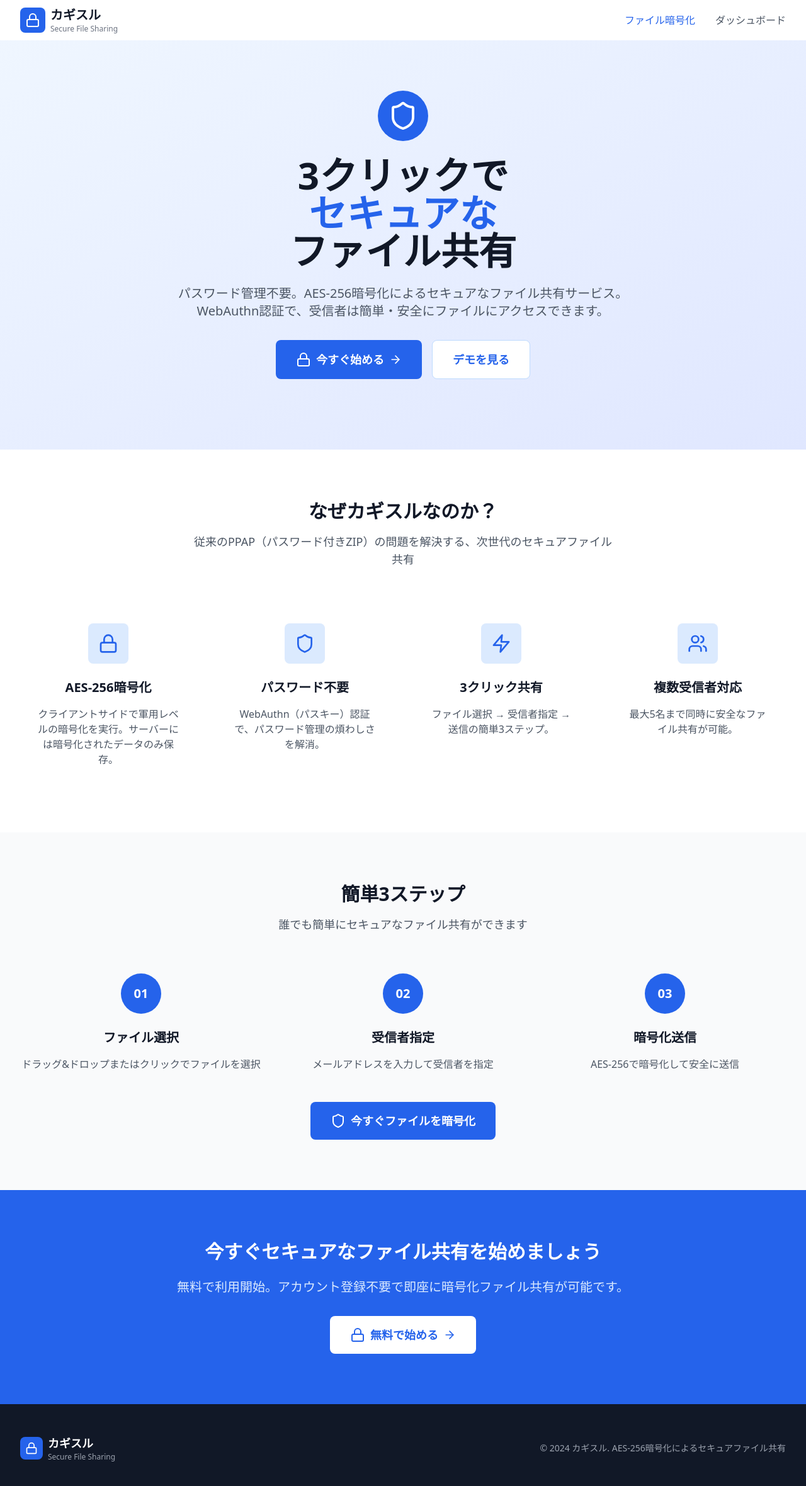
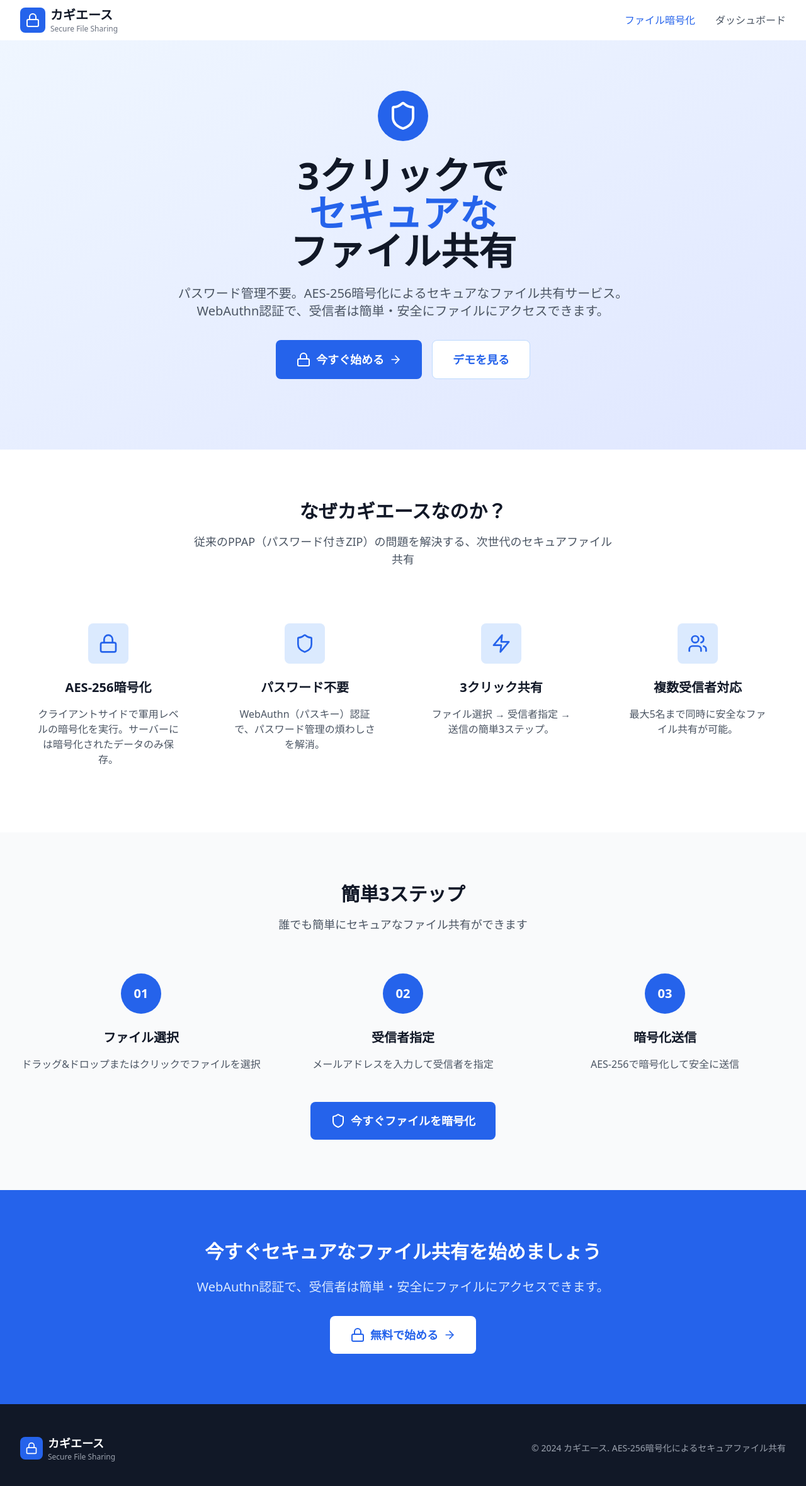
Before and after one commit to yoshikon/DSA-Kagisuru, a React (Vite) app: page / in a window 1280 px wide. Shown: the top 2360 px of the page at 63% size. Built offline with nearby package versions, Linux system fonts and the light colour scheme; no server answers.

Commit message:
ロゴタイトルを「カギエース」に変更してリンク機能を追加

```diff
--- a/src/components/layout/header.tsx
+++ b/src/components/layout/header.tsx
@@ -18,15 +18,15 @@ export function Header({ currentPath = '/' }: HeaderProps) {
           {/* ロゴ */}
           <div className="flex items-center">
             <div className="flex-shrink-0 flex items-center">
-              <div className="flex items-center space-x-2">
+              <a href="/" className="flex items-center space-x-2 hover:opacity-80 transition-opacity">
                 <div className="p-2 bg-blue-600 rounded-lg">
                   <Lock className="h-6 w-6 text-white" />
                 </div>
                 <div>
-                  <h1 className="text-xl font-bold text-gray-900">カギスル</h1>
+                  <h1 className="text-xl font-bold text-gray-900">カギエース</h1>
                   <p className="text-xs text-gray-500">Secure File Sharing</p>
                 </div>
-              </div>
+              </a>
             </div>
           </div>
 
--- a/src/pages/home.tsx
+++ b/src/pages/home.tsx
@@ -54,7 +54,7 @@ export function HomePage() {
                 <Lock className="h-6 w-6 text-white" />
               </div>
               <div>
-                <h1 className="text-xl font-bold text-gray-900">カギスル</h1>
+                <h1 className="text-xl font-bold text-gray-900">カギエース</h1>
                 <p className="text-xs text-gray-500">Secure File Sharing</p>
               </div>
             </div>
@@ -113,7 +113,7 @@ export function HomePage() {
         <div className="max-w-7xl mx-auto px-4 sm:px-6 lg:px-8">
           <div className="text-center mb-16">
             <h2 className="text-3xl font-bold text-gray-900 mb-4">
-              なぜカギスルなのか？
+              なぜカギエースなのか？
             </h2>
             <p className="text-lg text-gray-600 max-w-2xl mx-auto">
               従来のPPAP（パスワード付きZIP）の問題を解決する、次世代のセキュアファイル共有
@@ -185,7 +185,7 @@ export function HomePage() {
             今すぐセキュアなファイル共有を始めましょう
           </h2>
           <p className="text-xl text-blue-100 mb-8">
-            無料で利用開始。アカウント登録不要で即座に暗号化ファイル共有が可能です。
+            WebAuthn認証で、受信者は簡単・安全にファイルにアクセスできます。
           </p>
           <button
             onClick={() => window.location.href = '/encrypt'}
@@ -207,13 +207,13 @@ export function HomePage() {
                 <Lock className="h-5 w-5 text-white" />
               </div>
               <div>
-                <h3 className="text-lg font-bold">カギスル</h3>
+                <h3 className="text-lg font-bold">カギエース</h3>
                 <p className="text-xs text-gray-400">Secure File Sharing</p>
               </div>
             </div>
 
             <div className="text-sm text-gray-400">
-              <p>© 2024 カギスル. AES-256暗号化によるセキュアファイル共有</p>
+              <p>© 2024 カギエース. AES-256暗号化によるセキュアファイル共有</p>
             </div>
           </div>
         </div>
```
